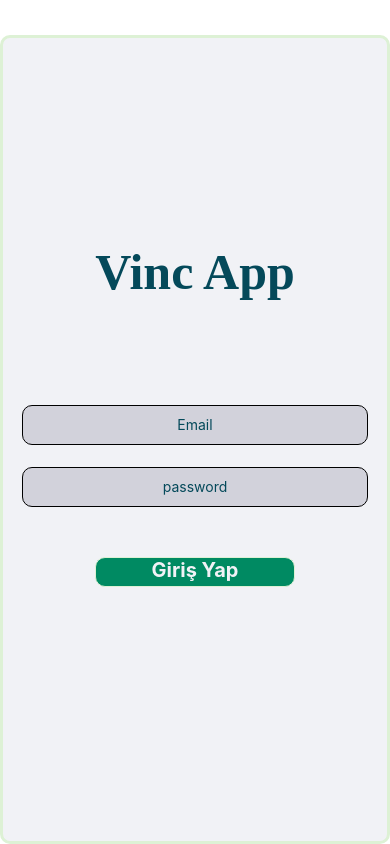
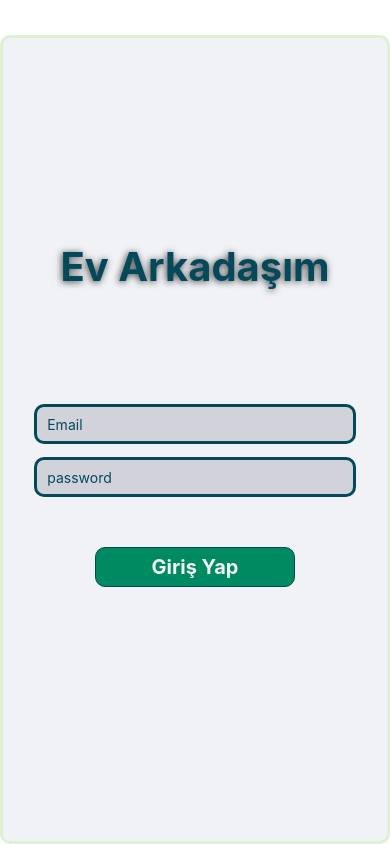
Before and after one commit to Ev-Arkadasim/WEB, a React Native app: screen / in a window 390 px wide. Built offline with nearby package versions, Linux system fonts and the light colour scheme.

Commit message:
add some change

```diff
--- a/App.tsx
+++ b/App.tsx
@@ -1,14 +1,16 @@
 import { StatusBar } from 'expo-status-bar';
 import { useState } from 'react';
 import { Button, Linking, StyleSheet, Text, TextInput, TouchableOpacity, View } from 'react-native';
+import Icon from "react-native-vector-icons/FontAwesome";
 
 
 export default function App() {
-  const [name,setName] = useState('mash')
+  const [passwordVisible, setPasswordVisible] = useState(true);
 
   return (
     <View style={styles.container}>
-      <Text style={styles.textColor}>Vinc App</Text>
+      <Text style={styles.textColor}>Ev Arkadaşım</Text>
+      <View style={styles.emailPasswordContainer}>
         <TextInput
           style={styles.mail}
           placeholder="Email"
@@ -18,7 +20,10 @@ export default function App() {
           style={styles.password}
           placeholder="password"
           placeholderTextColor="#04495A"
-      />
+          secureTextEntry={passwordVisible}
+        /
+        >
+      </View>
       <TouchableOpacity style={styles.button}>
         <Text style={styles.buttonText}>Giriş Yap</Text>
       </TouchableOpacity>
@@ -41,18 +46,21 @@ const styles = StyleSheet.create({
     color: "#04495A",
     fontWeight: "bold",
     height: 100,
-    fontSize: 50,
-    fontFamily: "Cochin",
+    fontSize: 40,
     bottom: 50,
+    textShadowColor: "rgba(0, 0, 0, 0.75)",
+    textShadowOffset: { width: -1, height: 1 },
+    textShadowRadius: 7,
   },
   button: {
-    height: 30,
+    height: 40,
     width: 200,
     borderRadius: 10,
-    borderColor: "#DDF1D5",
+    borderColor: "#04495A",
     borderWidth: 1.5,
     backgroundColor: "#008A62",
     alignItems: "center",
+    justifyContent: "center",
   },
   buttonText: {
     color: "#F1F2F6",
@@ -62,22 +70,29 @@ const styles = StyleSheet.create({
   mail: {
     height: 40,
     margin: 12,
-    width: "90%",
-    borderWidth: 1,
-    marginBottom: 10,
+    marginBottom: 1,
     borderRadius: 10,
-    textAlign: "center",
+    padding: 10,
+    textAlign: "left",
     backgroundColor: "#D2D2DB",
+    borderColor: "#04495A",
+    borderWidth: 3,
   },
   password: {
     borderRadius: 10,
     height: 40,
     margin: 12,
-    width: "90%",
-    borderWidth: 1,
     padding: 10,
     marginBottom: 50,
-    textAlign: "center",
+    textAlign: "left",
     backgroundColor: "#D2D2DB",
+    position: "relative",
+    borderColor: "#04495A",
+    borderWidth: 3,
+  },
+  emailPasswordContainer: {
+    width: "90%",
+    display: "flex",
+    flexDirection: "column",
   },
 });
--- a/package.json
+++ b/package.json
@@ -15,12 +15,14 @@
     "react": "17.0.2",
     "react-dom": "17.0.2",
     "react-native": "0.68.2",
+    "react-native-vector-icons": "^9.2.0",
     "react-native-web": "0.17.7"
   },
   "devDependencies": {
     "@babel/core": "^7.12.9",
     "@types/react": "~17.0.21",
     "@types/react-native": "~0.66.13",
+    "@types/react-native-vector-icons": "^6.4.11",
     "typescript": "~4.3.5"
   },
   "private": true
```
Also changed, not shown: tsconfig.json (line endings or trailing spaces), 2 other files (tests, documents, lock files or other folders). Lines whose indentation alone changed are shown as unchanged.
